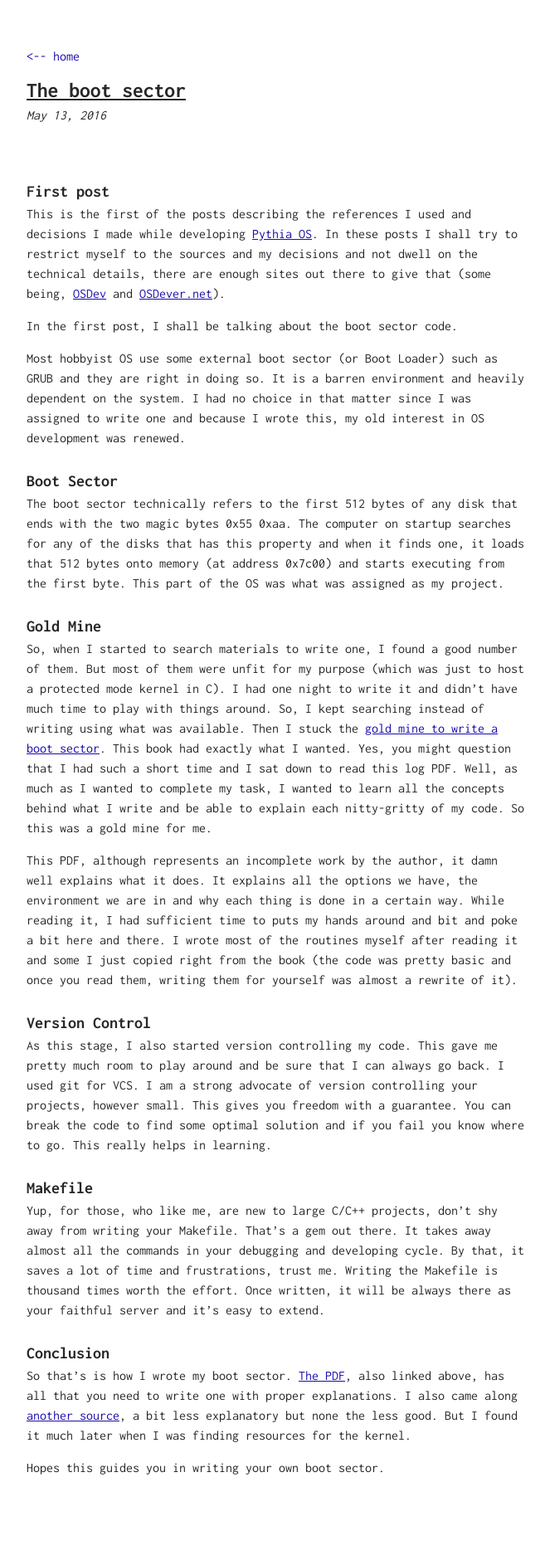
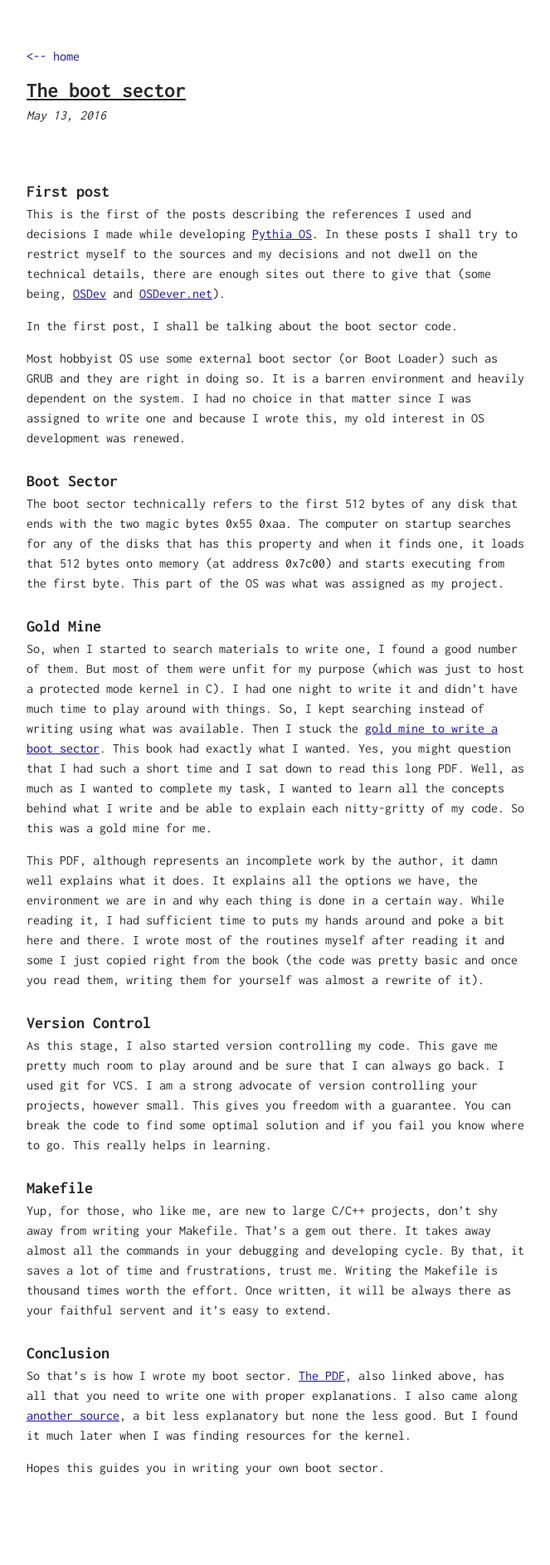
Before and after one commit to asutoshpalai/pythia, a Jekyll site: the page built from _posts/2016-05-13-the-boot-sector.md, in a window 1280 px wide. Shown: the whole page at 83% size, without its empty margins (308-971 px from the left). Built offline with Jekyll 4.4.1, drawn with Linux system fonts in a browser that asks for light colours.

Commit message:
Minor corrections in the post

```diff
--- a/_posts/2016-05-13-the-boot-sector.md
+++ b/_posts/2016-05-13-the-boot-sector.md
@@ -14,17 +14,17 @@
 The boot sector technically refers to the first 512 bytes of any disk that ends with the two magic bytes 0x55 0xaa. The computer on startup searches for any of the disks that has this property and when it finds one, it loads that 512 bytes onto memory (at address 0x7c00) and starts executing from the first byte. This part of the OS was what was assigned as my project.
 
 # Gold Mine
-So, when I started to search materials to write one, I found a good number of them. But most of them were unfit for my purpose (which was just to host a protected mode kernel in C). I had one night to write it and didn't have much time to play with things around. So, I kept searching instead of writing using what was available. Then I stuck the [gold mine to write a boot sector](https://www.cs.bham.ac.uk/~exr/lectures/opsys/10_11/lectures/os-dev.pdf). This book had exactly what I
-wanted. Yes, you might question that I had such a short time and I sat down to read this log PDF. Well, as much as I wanted to complete my task, I wanted to learn all the concepts behind what I write and be able to explain each nitty-gritty of my code. So this was a gold mine for me.
+So, when I started to search materials to write one, I found a good number of them. But most of them were unfit for my purpose (which was just to host a protected mode kernel in C). I had one night to write it and didn't have much time to play around with things. So, I kept searching instead of writing using what was available. Then I stuck the [gold mine to write a boot sector](https://www.cs.bham.ac.uk/~exr/lectures/opsys/10_11/lectures/os-dev.pdf). This book had exactly what I
+wanted. Yes, you might question that I had such a short time and I sat down to read this long PDF. Well, as much as I wanted to complete my task, I wanted to learn all the concepts behind what I write and be able to explain each nitty-gritty of my code. So this was a gold mine for me.
 
 This PDF, although represents an incomplete work by the author, it damn well explains what it does. It explains all the options we have, the environment we are in and why each thing is done in a certain way.
-While reading it, I had sufficient time to puts my hands around and bit and poke a bit here and there. I wrote most of the routines myself after reading it and some I just copied right from the book (the code was pretty basic and once you read them, writing them for yourself was almost a rewrite of it).
+While reading it, I had sufficient time to puts my hands around and poke a bit here and there. I wrote most of the routines myself after reading it and some I just copied right from the book (the code was pretty basic and once you read them, writing them for yourself was almost a rewrite of it).
 
 # Version Control
 As this stage, I also started version controlling my code. This gave me pretty much room to play around and be sure that I can always go back. I used git for VCS. I am a strong advocate of version controlling your projects, however small. This gives you freedom with a guarantee. You can break the code to find some optimal solution and if you fail you know where to go. This really helps in learning.
 
 # Makefile
-Yup, for those, who like me, are new to large C/C++ projects, don't shy away from writing your Makefile. That's a gem out there. It takes away almost all the commands in your debugging and developing cycle. By that, it saves a lot of time and frustrations, trust me. Writing the Makefile is thousand times worth the effort. Once written, it will be always there as your faithful server and it's easy to extend.
+Yup, for those, who like me, are new to large C/C++ projects, don't shy away from writing your Makefile. That's a gem out there. It takes away almost all the commands in your debugging and developing cycle. By that, it saves a lot of time and frustrations, trust me. Writing the Makefile is thousand times worth the effort. Once written, it will be always there as your faithful servent and it's easy to extend.
 
 # Conclusion
 So that's is how I wrote my boot sector. [The PDF](https://www.cs.bham.ac.uk/~exr/lectures/opsys/10_11/lectures/os-dev.pdf), also linked above, has all that you need to write one with proper explanations. I also came along [another source](http://wiki.osdev.org/Category:Babystep), a bit less explanatory but none the less good. But I found it much later when I was finding resources for the kernel.
```
